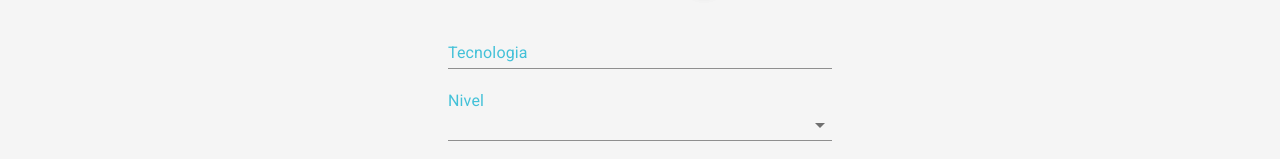
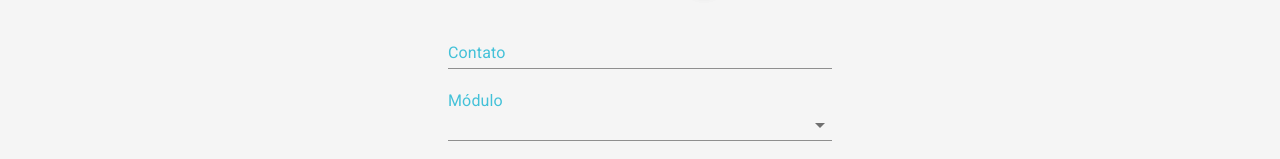
Before and after one commit to KevinWis/MyStack, a React (Create React App) app: page /register/2 in a window 1280 px wide. Shown: the part 314-473 px from the top of the page. Built offline with nearby package versions, Linux system fonts and the light colour scheme.

Commit message:
First commit

```diff
--- a/src/pages/members/index.jsx
+++ b/src/pages/members/index.jsx
@@ -2,7 +2,7 @@ import CardHover from "../../components/members/memberCardhover";
 import { useSelector, useDispatch } from "react-redux";
 import { useEffect, useState, useMemo } from "react";
 import { getUserListThunk } from "../../store/modules/members/thunks";
-import InfiniteScroll from 'react-infinite-scroll-component';
+// import InfiniteScroll from 'react-infinite-scroll-component';
 import { MemberList } from './style'
 import MemberCard from "../../components/members/memberCard";
 
@@ -21,13 +21,13 @@ const Members = () => {
 
   return (
     <>
-    <InfiniteScroll
+    {/* <InfiniteScroll
       style={{height: "auto", overflow: "hidden"}}
       dataLength={members.length}
       next={updatePage}
       loader={<h4>Get a real loader...</h4>}
       hasMore={true}
-      >
+      > */}
         <MemberList>
         {members.map(({ name, id, course_module,avatar_url, techs }, index) => (
           <MemberCard
@@ -41,7 +41,7 @@ const Members = () => {
           ></MemberCard>
           ))}
           </MemberList>
-      </InfiniteScroll>
+      {/* </InfiniteScroll> */}
     </>
   );
 };
--- a/src/pages/registerSecondary/index.jsx
+++ b/src/pages/registerSecondary/index.jsx
@@ -105,7 +105,7 @@ const RegisterSeconddary = () => {
               <TextField
                 fullWidth
                 margin="normal"
-                label="Tecnologia"
+                label="Contato"
                 name="title"
                 inputRef={register}
                 error={!!errors.title}
@@ -121,7 +121,7 @@ const RegisterSeconddary = () => {
               value={selectStatus}
             />
             <ContainerStatus>
-              <InputLabel id="select-label">Nivel</InputLabel>
+              <InputLabel id="select-label">Módulo</InputLabel>
               <SelectLevel
                 labelId="select-label"
                 id="select"
@@ -131,9 +131,16 @@ const RegisterSeconddary = () => {
                 value={selectStatus}
                 onChange={(evt) => setSelectStatus(evt.target.value)}
               >
-                <MenuItem value={"Basic"}>Iniciante</MenuItem>
-                <MenuItem value={"Medium"}>Intermédiário</MenuItem>
-                <MenuItem value={"Advanced"}>Avançado</MenuItem>
+                <MenuItem value={"Módulo 1 - Front-end Iniciante"}>
+                  Módulo 1 - Front-end Iniciante
+                </MenuItem>
+                <MenuItem value={"Módulo 2 - Front-end Avançado"}>
+                  Módulo 2 - Front-end Avançado
+                </MenuItem>
+                <MenuItem value={"Módulo 3 - Back-end Iniciante"}>
+                  Módulo 3 - Back-end Iniciante
+                </MenuItem>
+                <MenuItem value={"Módulo 4 - Back-end Avançado"}>Módulo 4 - Back-end Avançado</MenuItem>
               </SelectLevel>
             </ContainerStatus>
           </ContainerTechs>
```
